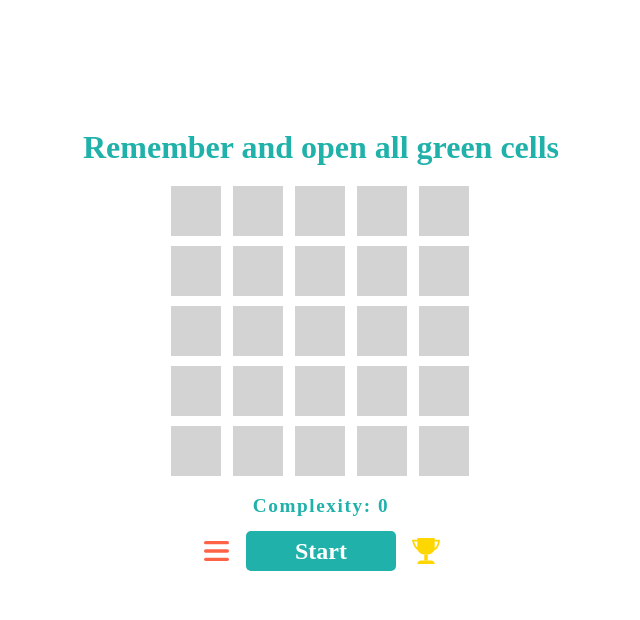
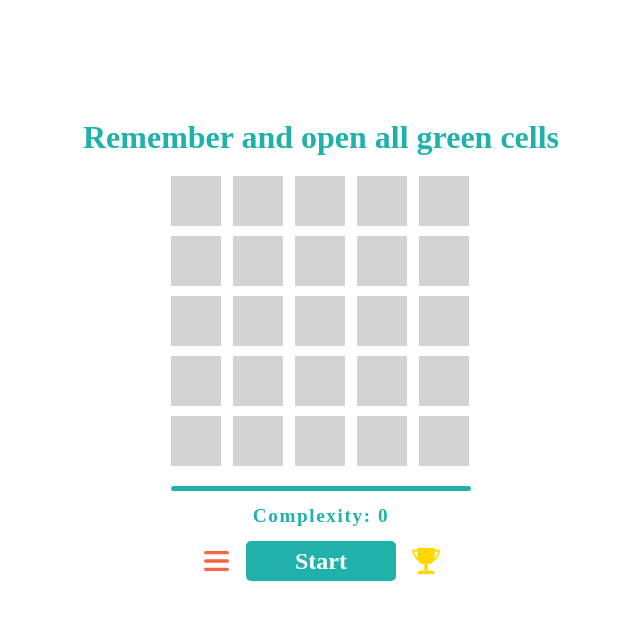
Before and after one commit to gitRacoon/edu-game, a Vue app: page /classic in a window 1280 px wide. Shown: the top 620 px of the page, without its empty margins (319-959 px from the left). Built offline with nearby package versions, Linux system fonts and the light colour scheme; a web font is replaced by a local one.

Commit message:
create deadline

```diff
--- a/src/components/BordNav.vue
+++ b/src/components/BordNav.vue
@@ -24,12 +24,12 @@ export default {
       type: String,
       required: true,
     },
+    lvl: {
+      type: [Number, String],
+      required: true,
+    },
     shutdown: {
       type: Boolean,
-      required: true,
-    },
-    lvl: {
-      type: [Number, String],
       required: true,
     },
   },
--- a/src/components/Classic.vue
+++ b/src/components/Classic.vue
@@ -15,6 +15,9 @@
         :key="foo"
         @click="checkup(foo)"
       />
+    </div>
+    <div class="deadline">
+      <span :style="strip" />
     </div>
     <bord-nav
       :behavior="behavior"
@@ -38,6 +41,8 @@ export default {
       lock: true,
       lvl: 0,
       shutdown: false,
+      timer: 300,
+      rest: "lightseagreen",
       visibleField: [],
     };
   },
@@ -50,6 +55,33 @@ export default {
       });
     }
     return (this.visibleField = [...this.initField]);
+  },
+  watch: {
+    timer(value) {
+      switch (value) {
+        case 300:
+          this.rest = "lightseagreen";
+          break;
+        case 200:
+          this.rest = "darksalmon";
+          break;
+        case 100:
+          this.rest = "tomato";
+          break;
+        case 0:
+          this.behavior = "lose";
+          this.lock = true;
+          break;
+      }
+    }
+  },
+  computed: {
+    strip() {
+      return {
+        width: `${this.timer}px`,
+        backgroundColor: this.rest,
+      };
+    },
   },
   methods: {
     init(value) {
@@ -82,6 +114,12 @@ export default {
         }
         this.shutdown = false;
         this.lock = false;
+        this.timer = 300;
+
+        const timer = setInterval(() => {
+          if (!this.timer || this.lock) return clearInterval(timer);
+          return this.timer--;
+        }, 70);
       }, 1000);
     },
     checkup(foo) {
@@ -150,4 +188,21 @@ export default {
     box-shadow: inset 0 0 10px tomato;
   }
 }
+
+.deadline {
+  width: 300px;
+  height: 5px;
+  margin-bottom: 15px;
+
+  & span {
+    display: block;
+    height: 5px;
+
+    border-radius: 3px;
+  }
+
+  &.over {
+    border: 1px solid tomato;
+  }
+}
 </style>
```
